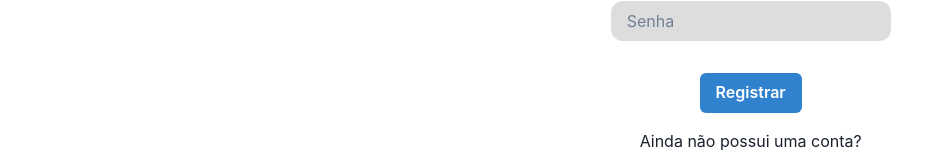
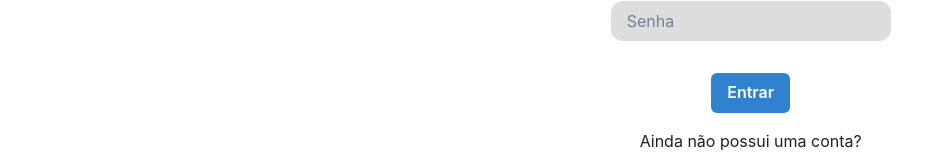
Before and after one commit to books4u-tcc/frontend, a React (Vite) app: page /account in a window 1280 px wide. Shown: the part 365-528 px from the top of the page, without its empty margins (0-941 px from the left). Built offline with nearby package versions, Linux system fonts and the light colour scheme.

Commit message:
Update src/components/account/login.tsx

```diff
--- a/src/components/account/login.tsx
+++ b/src/components/account/login.tsx
@@ -47,7 +47,7 @@ export function Login(){
                     </FormErrorMessage>
                 </FormControl>
 
-                <Button type="submit" colorScheme="blue" mt={4}>Registrar</Button>
+                <Button type="submit" colorScheme="blue" mt={4}>Entrar</Button>
             </form>
         </Flex>
     );
```
